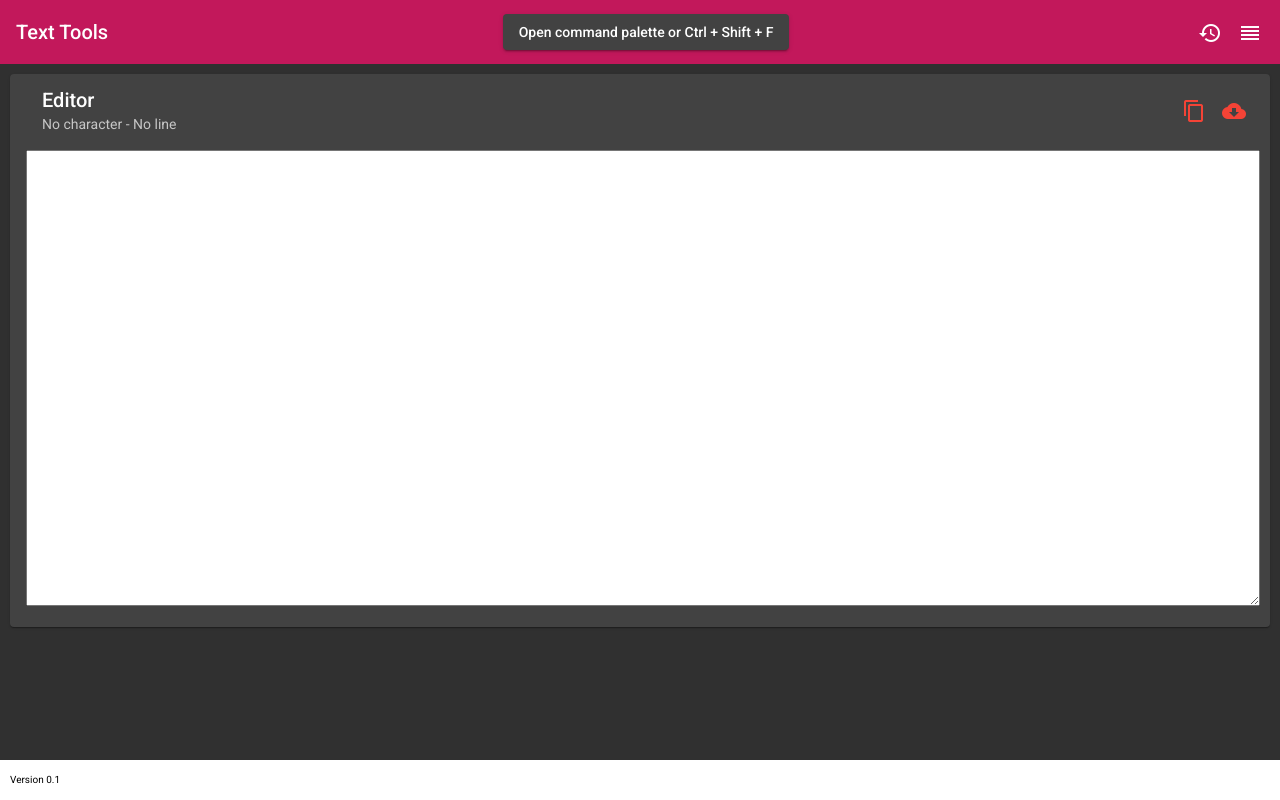
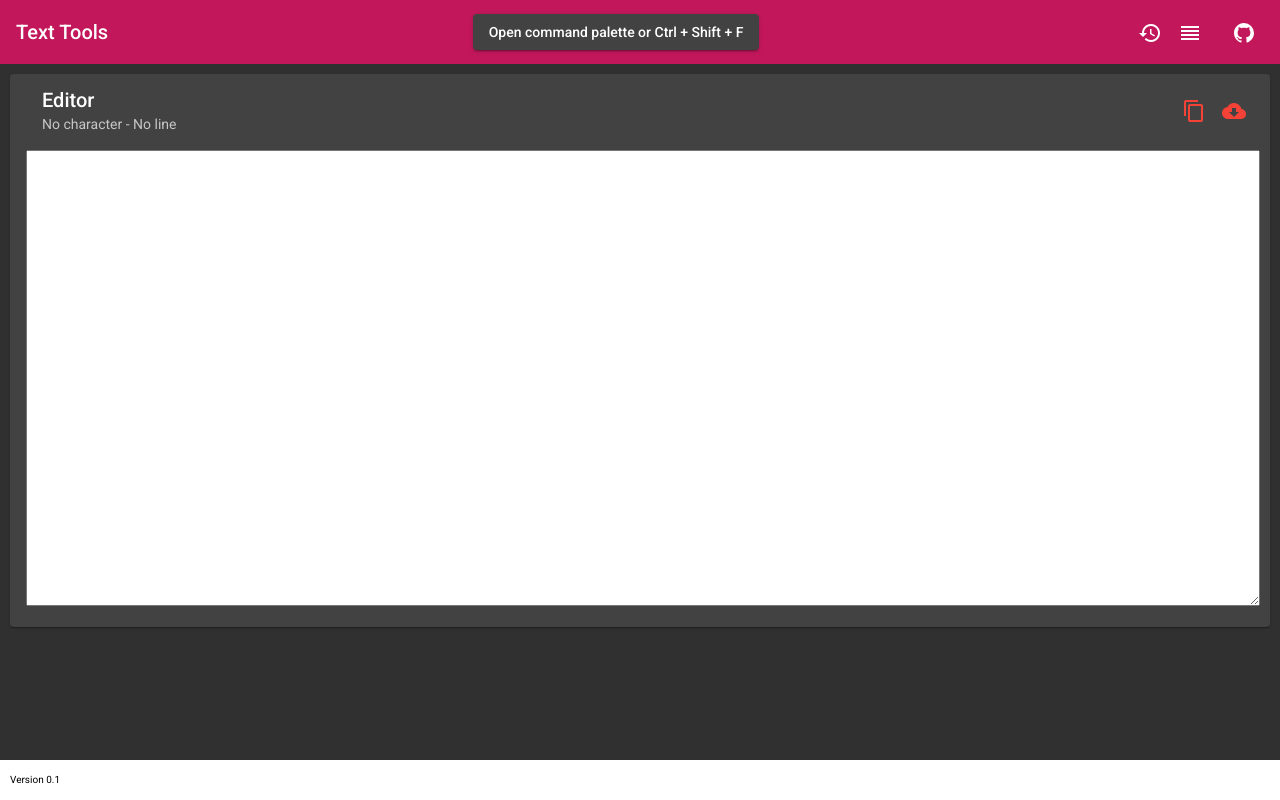
Before and after one commit to mfcar/TextTools, an Angular app: page / in a window 1280 px wide. Built offline with nearby package versions, Linux system fonts and the light colour scheme.

Commit message:
Added Github button on Header Toolbar

```diff
--- a/src/app/layout/header/header.component.html
+++ b/src/app/layout/header/header.component.html
@@ -10,5 +10,8 @@
     <button mat-icon-button (click)="toggleHistorySidebar(1)" matTooltip="Show commands list">
       <mat-icon class="example-icon" aria-hidden="false" aria-label="Show commands list">reorder</mat-icon>
     </button>
+    <a mat-icon-button href="https://github.com/mfcar/TextTools" matTooltip="Github repository" target="_blank" class="githubButton">
+      <img src="assets/img/github-circle-white-transparent.svg"/>
+    </a>
   </mat-toolbar-row>
 </mat-toolbar>
--- a/src/app/layout/header/header.component.scss
+++ b/src/app/layout/header/header.component.scss
@@ -11,3 +11,7 @@
     font-size: 12px;
   }
 }
+
+.githubButton {
+  margin-left: 20px;
+}
```
Also changed, not shown: src/assets/img/github-circle-white-transparent.svg (added), src/styles.scss (line endings or trailing spaces).
